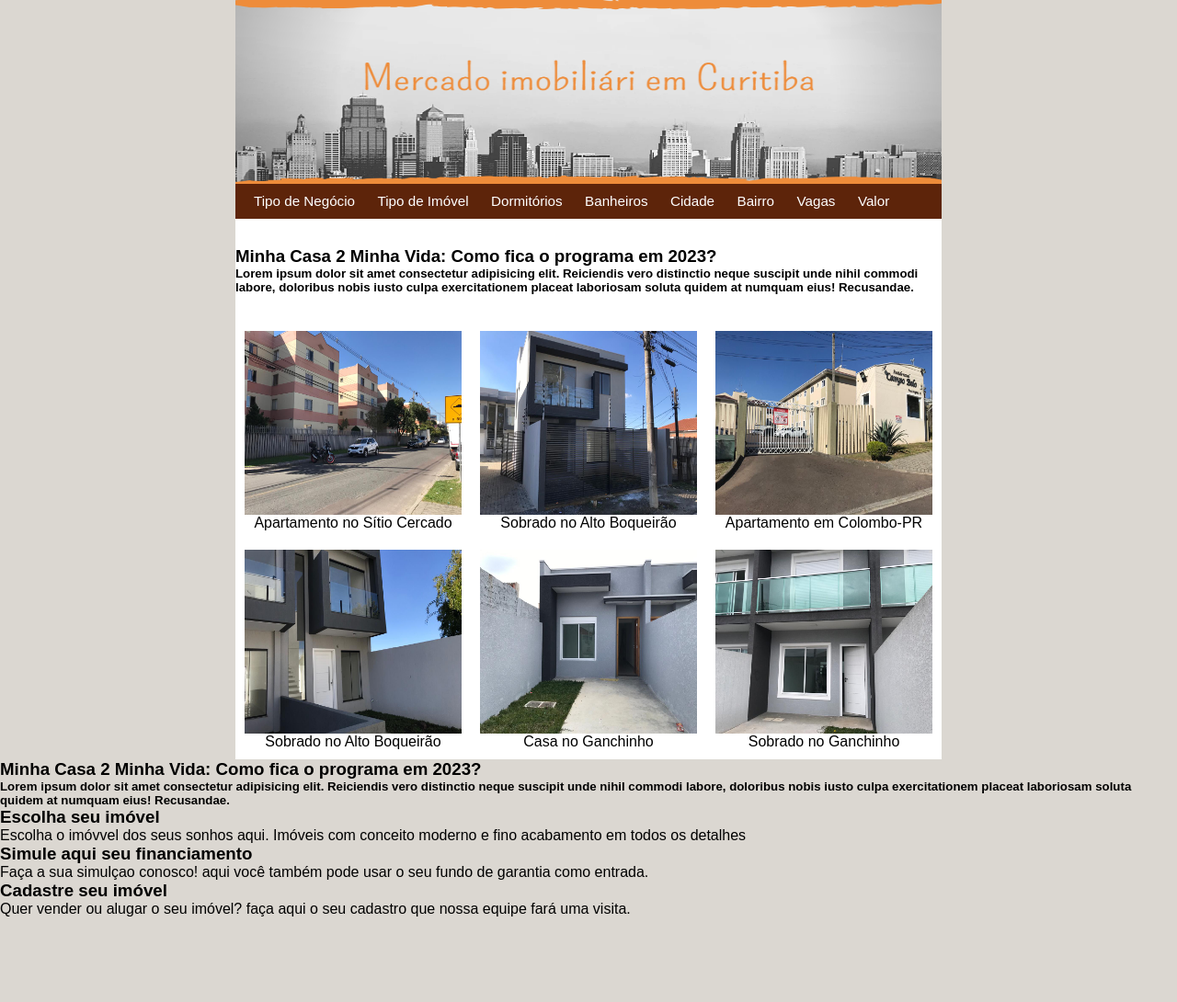
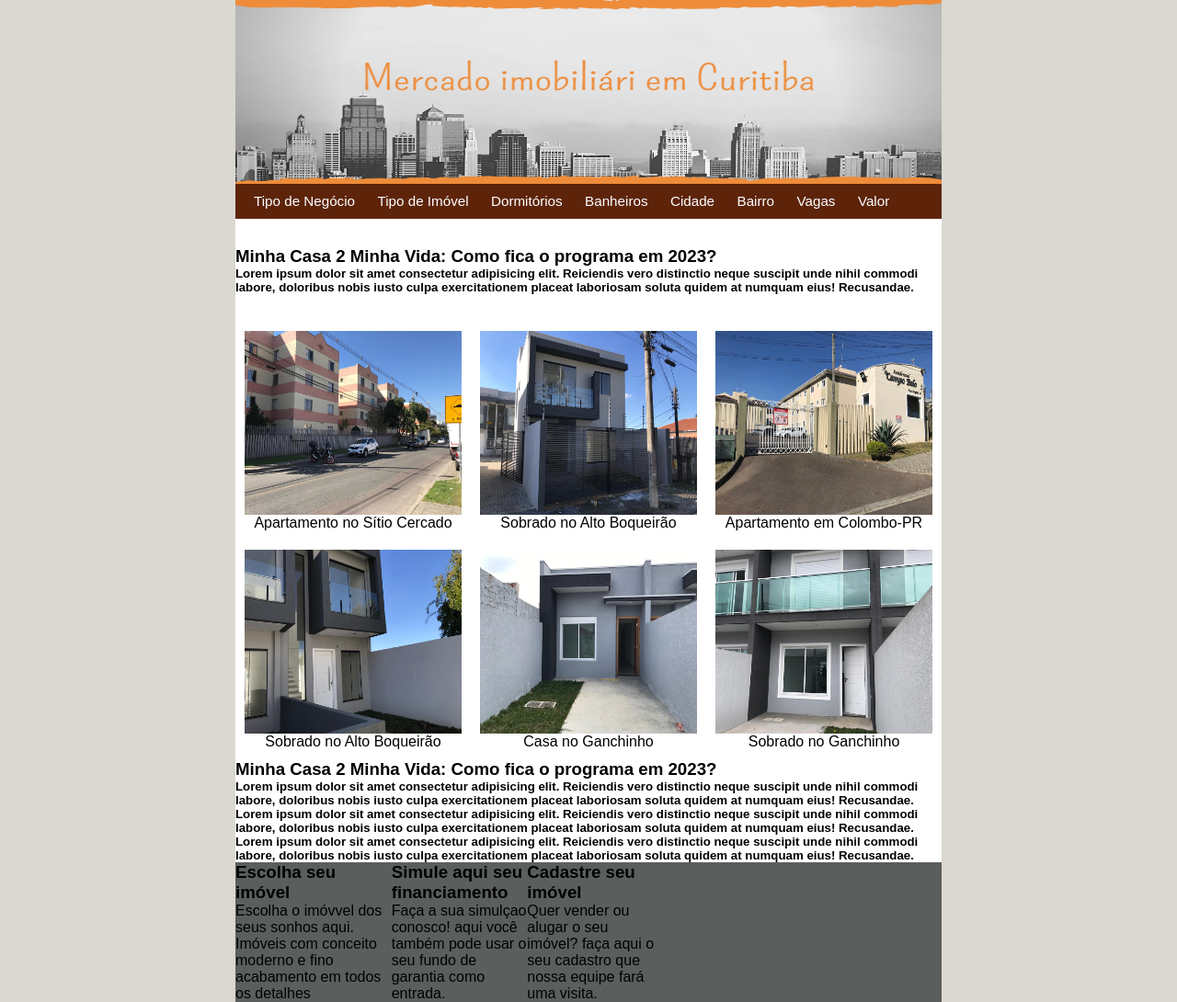
Before and after one commit to Egle-Farias/egle-farias.github.io, a plain HTML site: page index.html in a window 1280 px wide. Shown: the whole page at 92% size. Before the commit the page ends 998 px from the top, so only its background shows below. Drawn offline with Linux system fonts and the light colour scheme.

Commit message:
Foi feito um novo arquivo index.html e o arquivo estilo.css

```diff
--- a/estilo2.css
+++ b/estilo.css
@@ -7,6 +7,7 @@
 body {
     font-family: Arial, Helvetica, sans-serif;
     background-color: rgb(219, 215, 209);
+
 
 }
 
@@ -101,19 +102,32 @@ nav ul {
     margin: 0 auto;
     background-color: rgb(255, 255, 255);
 
+
 }
 
 
 #rodape {
     height: 100%;
     width: 60%;
-    background-color: rgb(189, 229, 219);
-    margin: 0 0 auto;
-    padding-top: 30px;
+    background-color: rgb(90, 95, 94);
+    margin: 0 auto;
+    padding-top: 30px 30px;
+    float: center;
+    text-align: flex;
+    justify-content: space-around;
 
 
 }
 
-.flex2 {
-    flex: 1 1 50%;
+#quadrados {
+    height: 100%;
+    width: 60%;
+    display: flex;
+    flex: 1 1 30%;
+    border: 1px #000;
+
+
+
+
+
 }
--- a/new-site.html
+++ b/index.html
@@ -4,7 +4,7 @@
     <meta charset="UTF-8">
     <meta name="viewport" content="width=device-width, initial-scale=1.0">
     <title>Imobiliária Egle Farias</title>
-    <link rel="stylesheet" href="estilo2.css">
+    <link rel="stylesheet" href="estilo.css">
 
 </head>
 <body>
@@ -12,7 +12,7 @@
         <!-- inicio da div cobeçalho-->
         <div id="cabecalho">
             <div class="topo">
-                <img class="foto-topo" src="imagens/topo.jpeg" alt="Foto do topo" />
+                <img class="foto-topo" src="imagens/topo.jpeg" alt="Foto do topo">
                     <nav>
                         <ul>
                             <li><a href="tipo de negocio.html">Tipo de Negócio</a></li>
@@ -72,18 +72,22 @@
     <!--Fina da div principal-->
 
     <!-- inicio da div lado-->
-        <div class="lado">
+        <div id="lado">
 
             <a><h3>Minha Casa 2 Minha Vida: Como fica o programa em 2023?</h3></a>
             <p><h5>Lorem ipsum dolor sit amet consectetur adipisicing elit. Reiciendis vero distinctio neque suscipit unde nihil commodi labore, doloribus nobis iusto culpa exercitationem placeat laboriosam soluta quidem at numquam eius! Recusandae.</h5></p>
+
+            <p><h5>Lorem ipsum dolor sit amet consectetur adipisicing elit. Reiciendis vero distinctio neque suscipit unde nihil commodi labore, doloribus nobis iusto culpa exercitationem placeat laboriosam soluta quidem at numquam eius! Recusandae.</h5></p>
+
+            <p><h5>Lorem ipsum dolor sit amet consectetur adipisicing elit. Reiciendis vero distinctio neque suscipit unde nihil commodi labore, doloribus nobis iusto culpa exercitationem placeat laboriosam soluta quidem at numquam eius! Recusandae.</h5></p>
+
 
         </div>
     <!--Fina da div lado-->
 
     <!-- inicio da div footer-->
-        <div class="rodape">
-            <section class="flex2">
-
+        <div id="rodape">
+            <div id="quadrados">
                 <div>
                     <a><h3>Escolha seu imóvel</h3></a>
 
@@ -102,7 +106,7 @@
                     <p>Quer vender ou alugar o seu imóvel? faça aqui o seu cadastro que nossa equipe fará uma visita.</p>
                 </div>
 
-            </section>
+            </div>
         </div>
     <!--Fina da div footer-->
 
```
